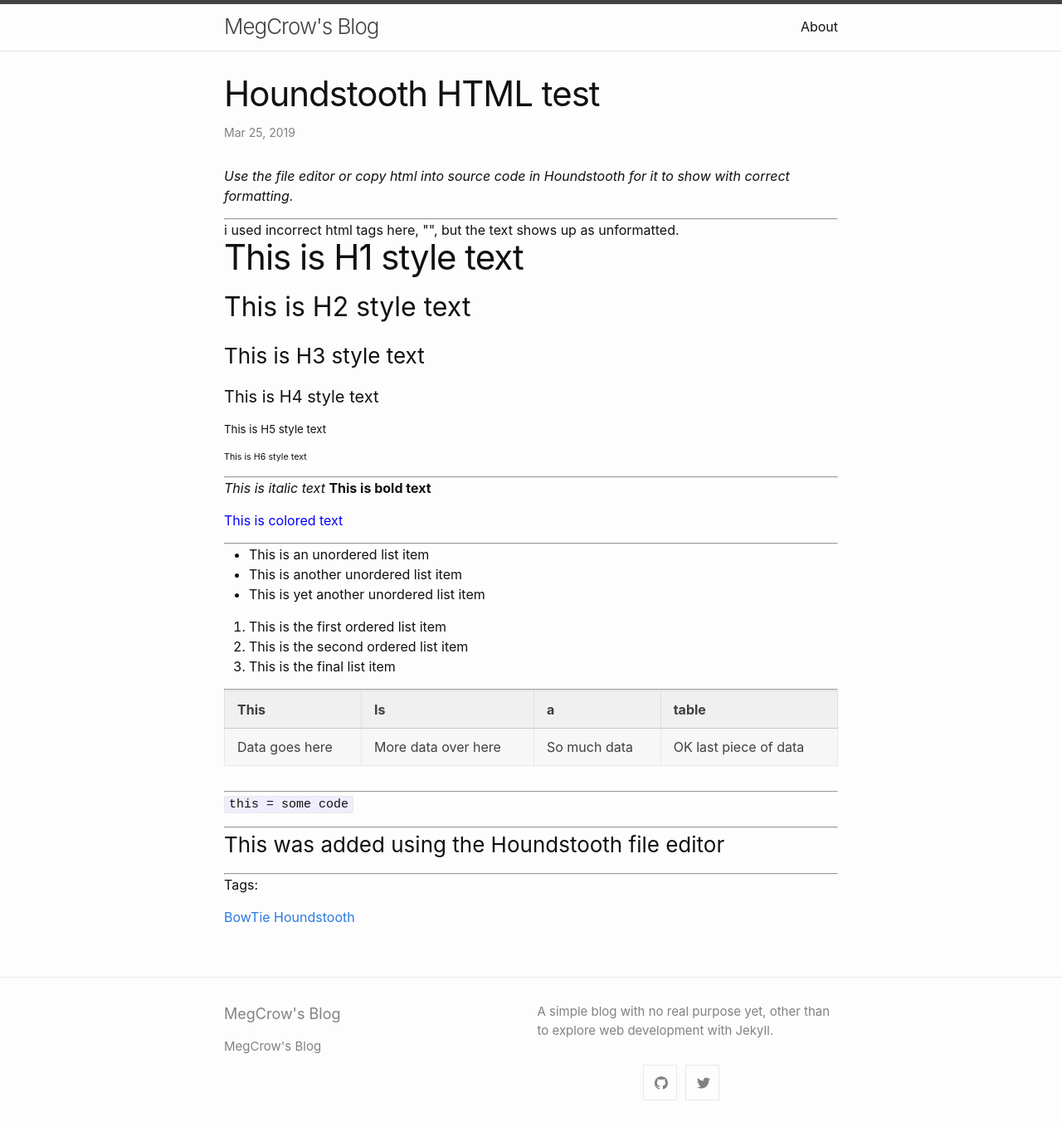
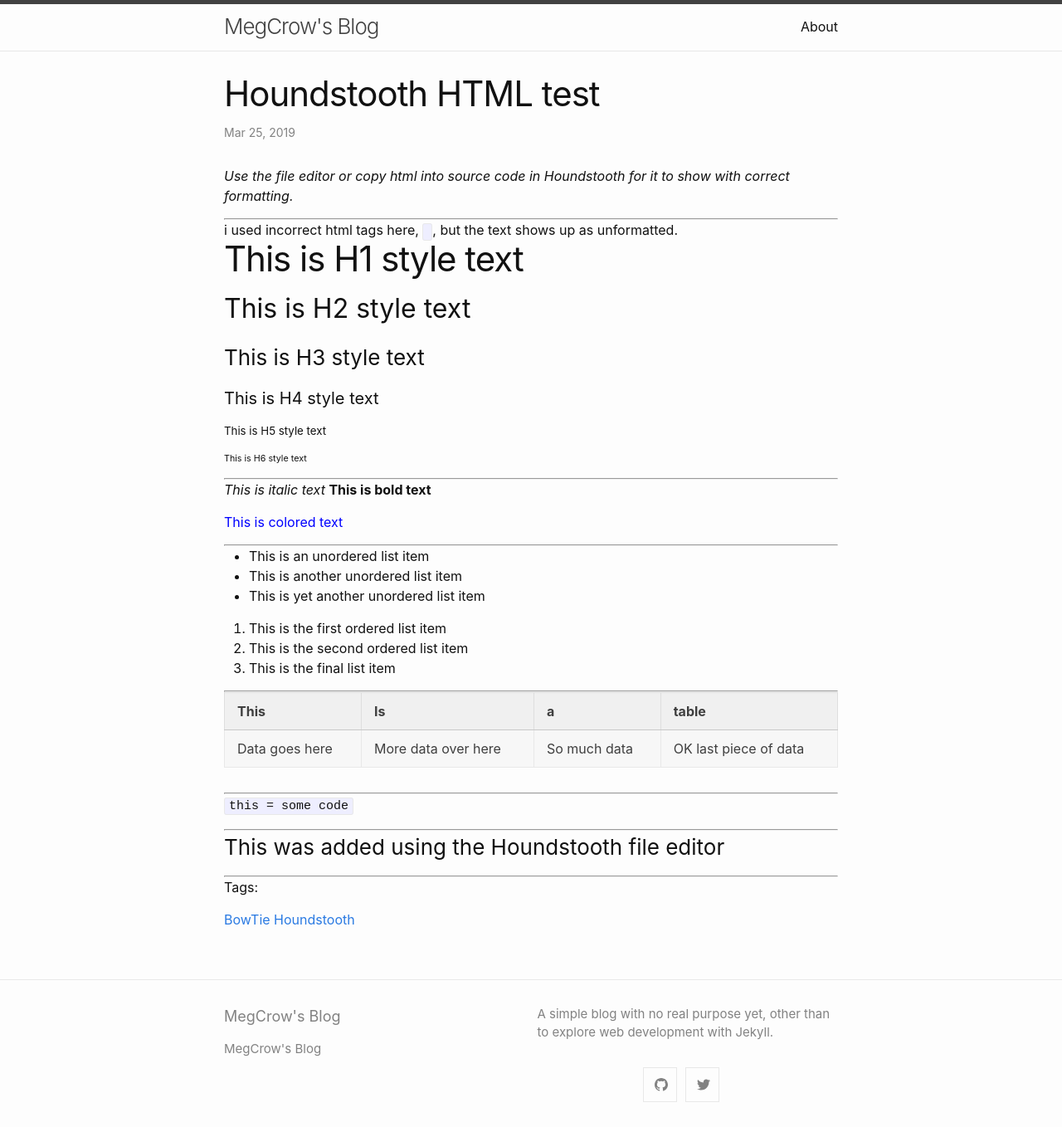
Before and after one commit to megcrow/megcrow-blog, a Jekyll site: the page built from _posts/2019-03-25-houndstooth-html-test.md, in a window 1280 px wide. Shown: the whole page at 83% size. Built offline with Jekyll 4.4.1, drawn with Linux system fonts in a browser that asks for light colours.

```diff
--- a/_posts/2019-03-25-houndstooth-html-test.md
+++ b/_posts/2019-03-25-houndstooth-html-test.md
@@ -30,7 +30,7 @@ social:
 ---
 <p><i>Use the file editor or copy html into source code in Houndstooth for it to show with correct formatting.</i></p>
 <hr />
-<thisisnotarealhtmltag> i used incorrect html tags here, "<thisisnotarealhtmltag></thisisnotarealhtmltag>", but the text shows up as unformatted. </thisisnotarealhtmltag>
+<thisisnotarealhtmltag> i used incorrect html tags here, <code><thisisnotarealhtmltag></thisisnotarealhtmltag></code>, but the text shows up as unformatted. </thisisnotarealhtmltag>
 <h1>This is H1 style text</h1>
 <h2>This is H2 style text</h2>
 <h3>This is H3 style text</h3>
```
